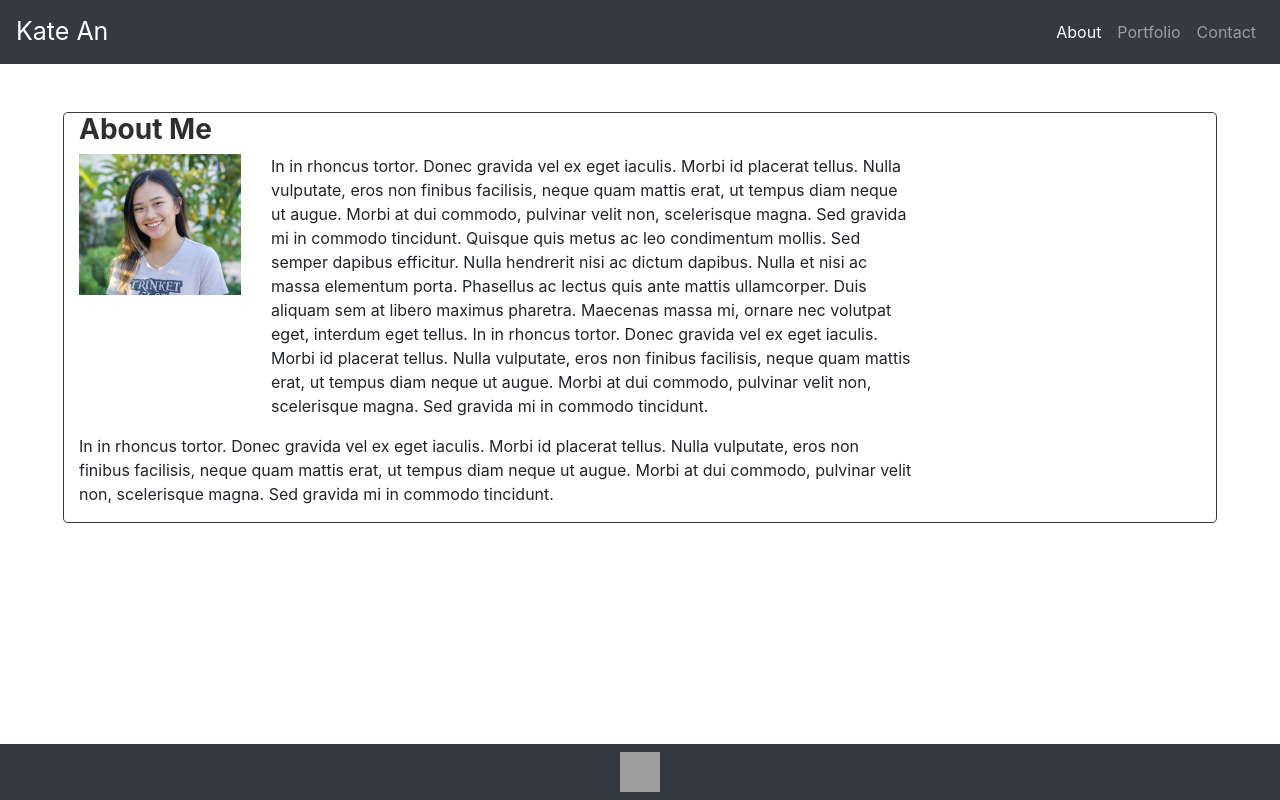
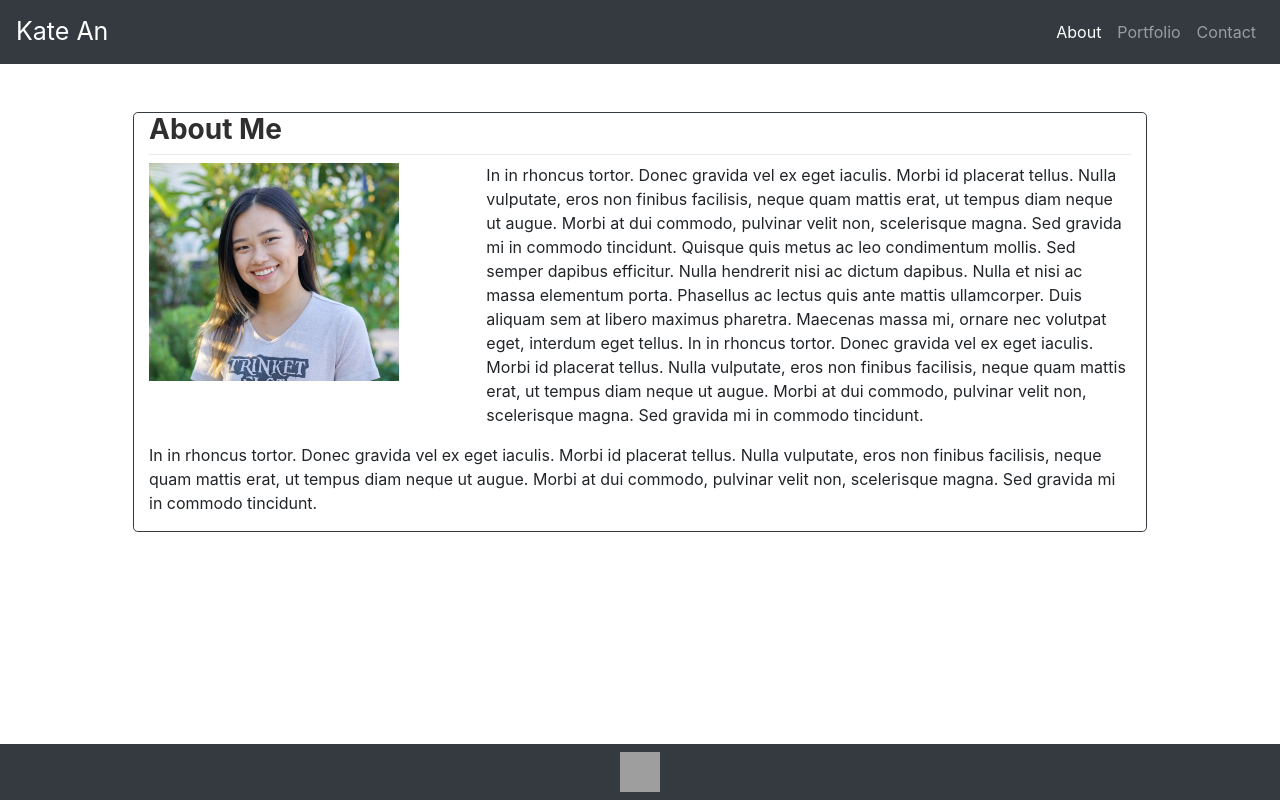
Before and after one commit to katean004/portfolio, a plain HTML site: page index.html in a window 1280 px wide. Drawn offline with nearby package versions, Linux system fonts and the light colour scheme; grey boxes are pictures that could not be loaded.

Commit message:
fixed index spacing and added dividers to index and contact

```diff
--- a/index.html
+++ b/index.html
@@ -26,16 +26,19 @@
 
 
 <!-- about me main content -->
-    <div class="container-fluid">
+    <div class="container">
+        <div class="row m-5 border border-dark rounded-lg">
 
-        <div class="row m-5 border border-dark rounded-lg">
-            <h3 class="col-sm-12">About Me</h3>
+            <div class="col-sm-12">
+                <h3>About Me</h3>
+                <div class="dropdown-divider"></div>
+            </div>
 
-            <div class="col-sm-2">
+            <div class="col-sm-4">
                 <img src="images/me2.jpg" class="img-fluid" alt="picture of kate" height="250" width="250">
             </div>
 
-            <div class="col-sm-7">
+            <div class="col-sm-8">
                 <p>
                     In in rhoncus tortor. Donec gravida vel ex eget iaculis. Morbi id placerat tellus.
                     Nulla vulputate, eros non finibus facilisis, neque quam mattis erat, ut tempus diam neque ut augue.
@@ -49,22 +52,16 @@
                 </p>
             </div>
 
-            <div class="col-sm-3">
-            </div>
-
-            <div class="col-sm-9">
+            <div class="col-sm-12">
                 <p>
                     In in rhoncus tortor. Donec gravida vel ex eget iaculis. Morbi id placerat tellus.
                     Nulla vulputate, eros non finibus facilisis, neque quam mattis erat, ut tempus diam neque ut augue.
                     Morbi at dui commodo, pulvinar velit non, scelerisque magna. Sed gravida mi in commodo tincidunt.
                 </p>
             </div>
-
-            <div class="col-sm-3">
-            </div>
-
         </div>
     </div>
+
 
 
 <!-- footer -->
```
Also changed, not shown: contact.html (+2 -0 lines).
